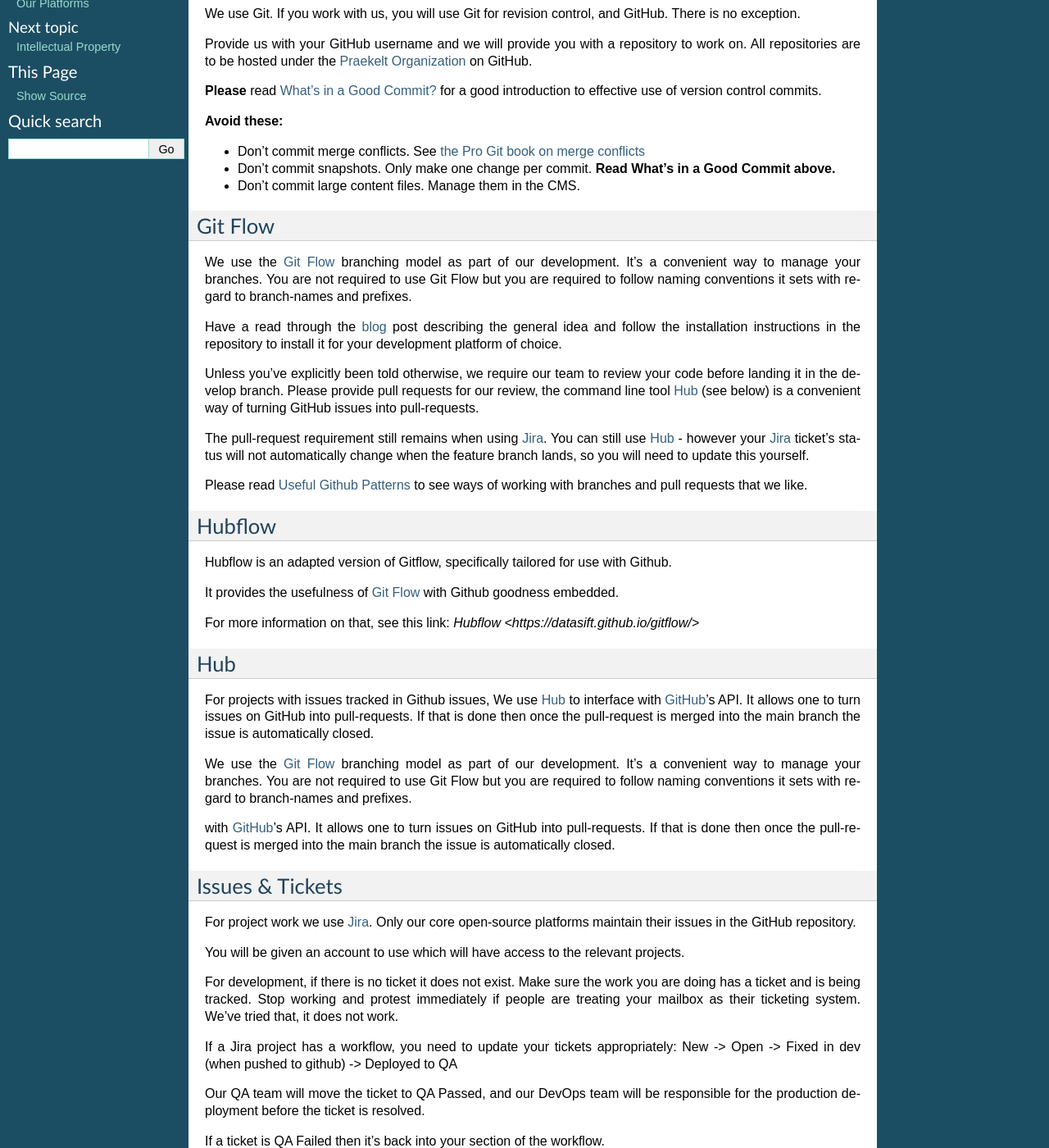
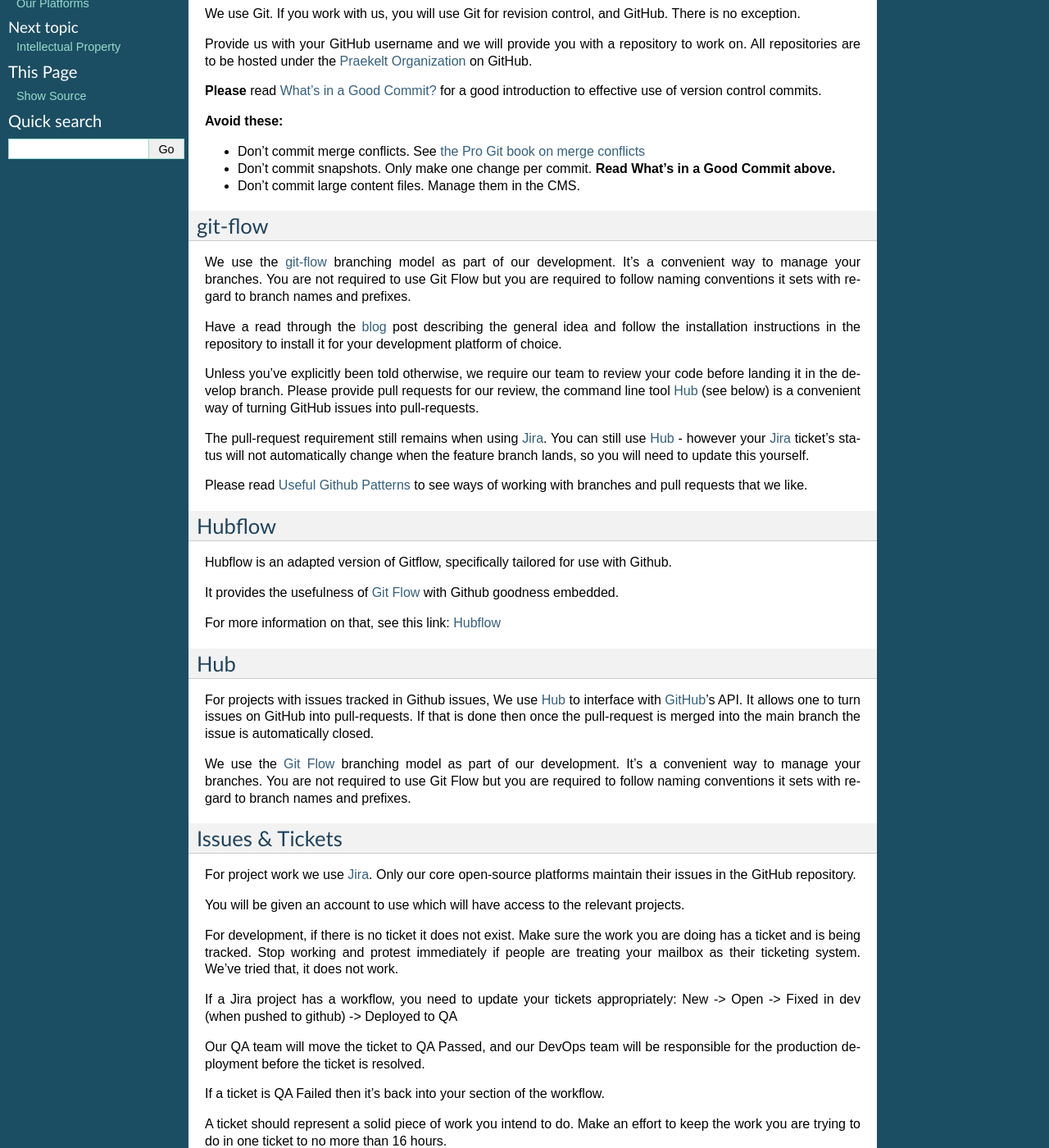
Before and after one commit to praekeltfoundation/ways-of-working, a Sphinx documentation site: the page built from docs/tools.rst, in a window 1280 px wide and 1400 px high, scrolled down 355 px. Shown: the whole window at 82% size. Built offline with Sphinx 7.4.7, drawn with Linux system fonts in a browser that asks for light colours.

Commit message:
Adjusting as per @hodgestar

```diff
--- a/docs/tools.rst
+++ b/docs/tools.rst
@@ -33,13 +33,13 @@
 - Don't commit snapshots. Only make one change per commit. **Read What's in a Good Commit above.**
 - Don't commit large content files. Manage them in the CMS.
 
-Git Flow
+git-flow
 --------
 
-We use the `Git Flow`_ branching model as part of our development.
+We use the `git-flow`_ branching model as part of our development.
 It's a convenient way to manage your branches. You are not required to use
 Git Flow but you are required to follow naming conventions it sets
-with regard to branch-names and prefixes.
+with regard to branch names and prefixes.
 
 Have a read through the `blog <http://nvie.com/posts/a-successful-git-branching-model/>`_
 post describing the general idea and follow the installation instructions
@@ -64,7 +64,7 @@
 
 It provides the usefulness of `Git Flow`_ with Github goodness embedded.
 
-For more information on that, see this link: `Hubflow <https://datasift.github.io/gitflow/>`
+For more information on that, see this link: `Hubflow <https://datasift.github.io/gitflow/>`_
 
 Hub
 ---
@@ -74,15 +74,10 @@
 pull-requests. If that is done then once the pull-request is merged into
 the main branch the issue is automatically closed.
 
-
 We use the `Git Flow`_ branching model as part of our development.
 It's a convenient way to manage your branches. You are not required to use
 Git Flow but you are required to follow naming conventions it sets
-with regard to branch-names and prefixes.
-
-with GitHub_'s API. It allows one to turn issues on GitHub into
-pull-requests. If that is done then once the pull-request is merged into
-the main branch the issue is automatically closed.
+with regard to branch names and prefixes.
 
 Issues & Tickets
 ----------------
```
